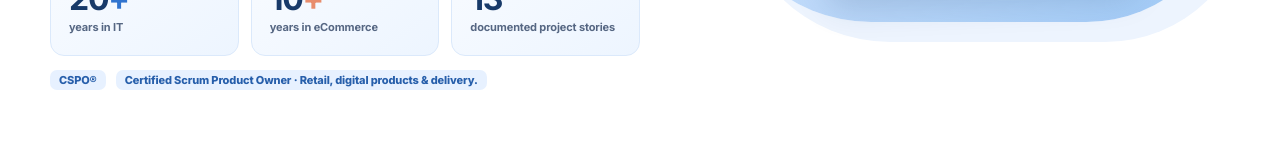
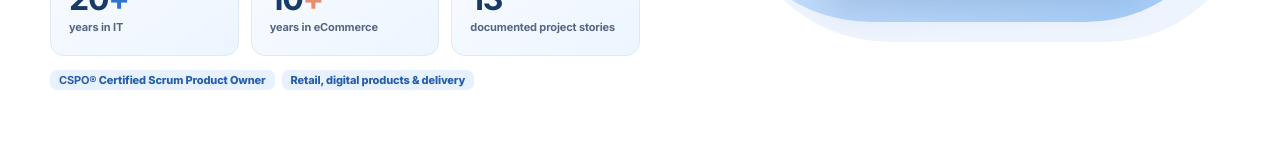
Before and after one commit to markodakic/markodakic.github.io, a plain HTML site: page index.html in a window 1280 px wide. Shown: the part 656-800 px from the top of the page. Drawn offline with Linux system fonts and the light colour scheme.

Commit message:
Split CSPO certification and retail delivery expertise into separate badges

```diff
--- a/index.html
+++ b/index.html
@@ -7,7 +7,7 @@
       <section class="hero shell"><div class="hero-copy"><div class="mini-label">PRODUCT OWNERSHIP <span>·</span> IT DELIVERY <span>·</span> eCOMMERCE</div><div class="hero-roleline">Digital Product &amp; Transformation</div><h1><span data-en="Digital products." data-hr="Digitalni proizvodi.">Digital products.</span> <em><span data-en="Real delivery." data-hr="Stvarna isporuka.">Real delivery.</span></em></h1>
         <p class="hero-lead"><span data-en="I connect business, people and technology to build digital products that make sense in the real world. From grocery eCommerce and logistics to modern self-service experiences." data-hr="Povezujem poslovanje, ljude i tehnologiju kako bih gradio digitalne proizvode koji imaju smisla u stvarnom životu. Od online maloprodaje i logistike do modernih samouslužnih rješenja.">I connect business, people and technology to build digital products that make sense in the real world. From grocery eCommerce and logistics to modern self-service experiences.</span></p>
         <div class="hero-actions"><a class="button button-dark" href="work.html"><span data-en="See what I’ve built" data-hr="Pogledaj moje projekte">See what I’ve built</span> <span>↗</span></a><a class="inline-action" href="articles.html"><span data-en="Read my notes" data-hr="Moji članci i testovi">Read my notes</span> <span>↓</span></a></div>
-        <div class="hero-proof" aria-label="Experience at a glance"><div class="proof-item"><strong>20<span>+</span></strong><span><span data-en="years in IT" data-hr="godina u IT-u">years in IT</span></span></div><div class="proof-item"><strong>10<span>+</span></strong><span><span data-en="years in eCommerce" data-hr="godina u eCommerceu">years in eCommerce</span></span></div><div class="proof-item"><strong>13</strong><span><span data-en="documented project stories" data-hr="obrađenih projekata">documented project stories</span></span></div></div><div class="hero-footnote"><span>CSPO®</span> <span data-en="Certified Scrum Product Owner · Retail, digital products &amp; delivery." data-hr="Certified Scrum Product Owner · Maloprodaja, digitalni proizvodi i isporuka.">Certified Scrum Product Owner · Retail, digital products &amp; delivery.</span></div>
+        <div class="hero-proof" aria-label="Experience at a glance"><div class="proof-item"><strong>20<span>+</span></strong><span><span data-en="years in IT" data-hr="godina u IT-u">years in IT</span></span></div><div class="proof-item"><strong>10<span>+</span></strong><span><span data-en="years in eCommerce" data-hr="godina u eCommerceu">years in eCommerce</span></span></div><div class="proof-item"><strong>13</strong><span><span data-en="documented project stories" data-hr="obrađenih projekata">documented project stories</span></span></div></div><div class="hero-footnote"><span class="hero-cert-pill"><strong>CSPO®</strong> <span data-en="Certified Scrum Product Owner" data-hr="Certified Scrum Product Owner">Certified Scrum Product Owner</span></span><span class="hero-scope-pill"><span data-en="Retail, digital products &amp; delivery" data-hr="Maloprodaja, digitalni proizvodi i isporuka">Retail, digital products &amp; delivery</span></span></div>
       </div>
       <div class="hero-showcase" aria-label="Creative illustration of connected digital products"><div class="showcase-glow"></div><div class="showcase-orbit showcase-orbit-1"></div><div class="showcase-orbit showcase-orbit-2"></div><div class="showcase-portrait" aria-label="Professional portrait area"><span class="portrait-fallback" aria-hidden="true">MD</span><img class="portrait-photo" src="assets/profile.jpg" alt="Marko Dakić" loading="eager" onerror="this.style.display='none'"></div><div class="floating-note note-top"><span>◈</span><div>Product<small>from idea to value</small></div></div><div class="floating-note note-left"><div>eCommerce<small>people first</small></div></div></div>
       </section>
```
